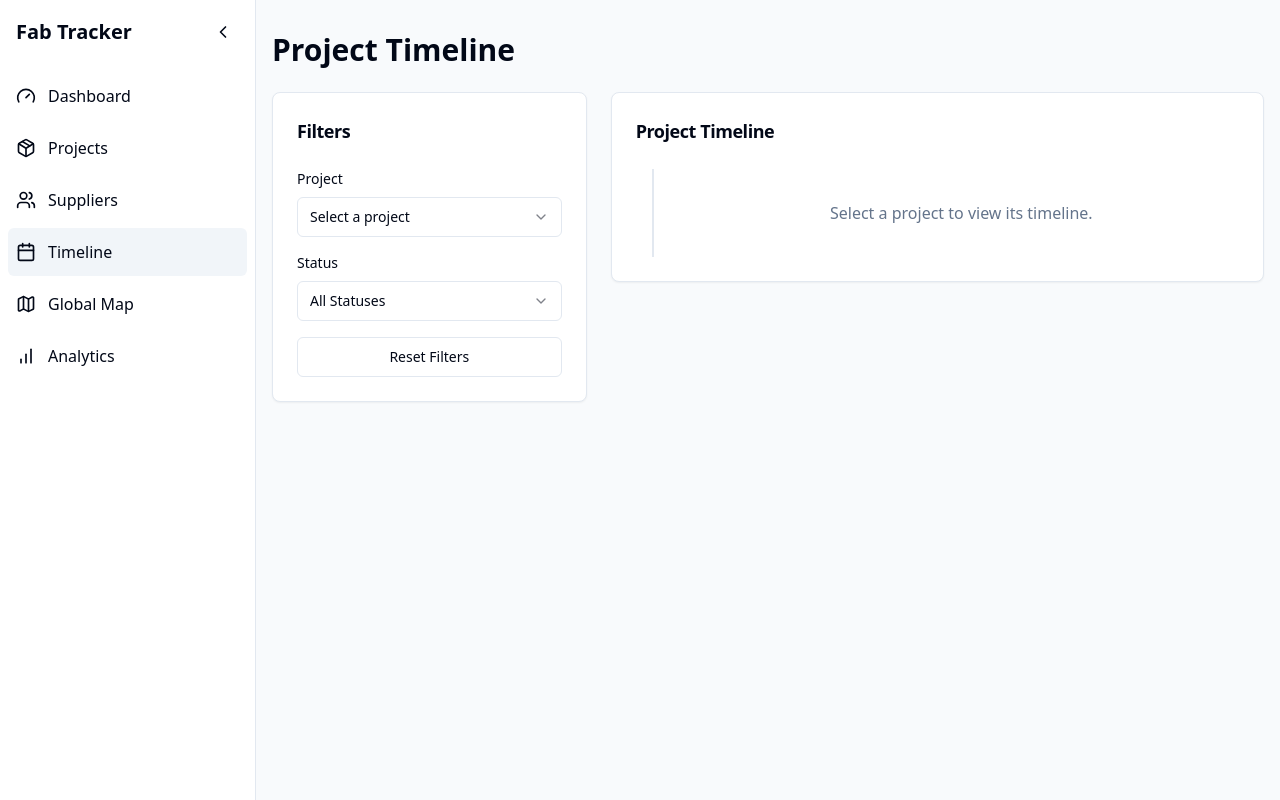
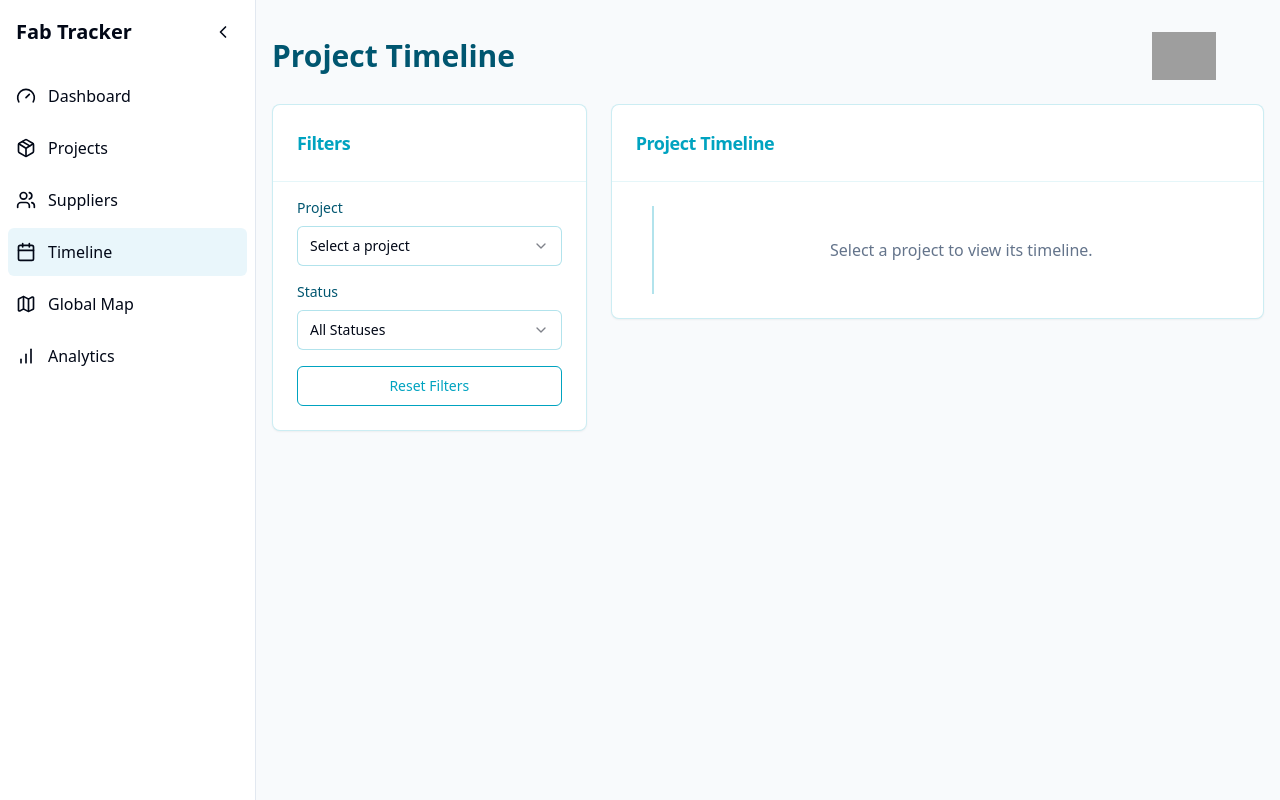
Before and after one commit to haziqridzuan/manufacturing-control-asia-aseps, a React (Vite) app: page /timeline in a window 1280 px wide. Built offline with nearby package versions, Linux system fonts and the light colour scheme; grey boxes are pictures that could not be loaded.

Commit message:
Refactor: Update colors and add company logo
Update the application's color scheme and add the company logo.

```diff
--- a/src/index.css
+++ b/src/index.css
@@ -14,16 +14,16 @@
     --popover: 0 0% 100%;
     --popover-foreground: 222.2 84% 4.9%;
 
-    --primary: 222.2 47.4% 11.2%;
+    --primary: 196 100% 37%; /* Actemium blue color */
     --primary-foreground: 210 40% 98%;
 
-    --secondary: 210 40% 96.1%;
+    --secondary: 196 70% 95%; /* Lighter blue for secondary */
     --secondary-foreground: 222.2 47.4% 11.2%;
 
     --muted: 210 40% 96.1%;
     --muted-foreground: 215.4 16.3% 46.9%;
 
-    --accent: 210 40% 96.1%;
+    --accent: 196 70% 95%; /* Actemium accent color */
     --accent-foreground: 222.2 47.4% 11.2%;
 
     --destructive: 0 84.2% 60.2%;
@@ -31,18 +31,18 @@
 
     --border: 214.3 31.8% 91.4%;
     --input: 214.3 31.8% 91.4%;
-    --ring: 222.2 84% 4.9%;
+    --ring: 196 100% 37%; /* Actemium ring color */
 
     --radius: 0.5rem;
 
-    --sidebar-background: 0 0% 98%;
-    --sidebar-foreground: 240 5.3% 26.1%;
-    --sidebar-primary: 240 5.9% 10%;
+    --sidebar-background: 196 100% 15%; /* Dark blue for sidebar */
+    --sidebar-foreground: 0 0% 100%;
+    --sidebar-primary: 196 100% 37%; /* Actemium blue for sidebar primary */
     --sidebar-primary-foreground: 0 0% 98%;
-    --sidebar-accent: 240 4.8% 95.9%;
-    --sidebar-accent-foreground: 240 5.9% 10%;
-    --sidebar-border: 220 13% 91%;
-    --sidebar-ring: 217.2 91.2% 59.8%;
+    --sidebar-accent: 196 15% 25%;
+    --sidebar-accent-foreground: 0 0% 98%;
+    --sidebar-border: 196 15% 20%;
+    --sidebar-ring: 196 100% 45%;
   }
 
   .dark {
--- a/src/pages/Timeline.tsx
+++ b/src/pages/Timeline.tsx
@@ -3,7 +3,6 @@ import React, { useState } from "react";
 import { Card, CardContent, CardHeader, CardTitle } from "@/components/ui/card";
 import { Select, SelectContent, SelectItem, SelectTrigger, SelectValue } from "@/components/ui/select";
 import { Button } from "@/components/ui/button";
-import { Input } from "@/components/ui/input";
 import { projects, getSupplierById } from "@/data/mockData";
 import { Project, ProjectStatus } from "@/types";
 import { cn } from "@/lib/utils";
@@ -34,21 +33,31 @@ const Timeline = () => {
 
   return (
     <div className="space-y-6">
-      <h1 className="text-3xl font-bold">Project Timeline</h1>
+      <div className="flex items-center justify-between">
+        <h1 className="text-3xl font-bold text-actemium-darkBlue">Project Timeline</h1>
+        <div className="w-40 h-12 relative">
+          {/* Actemium logo */}
+          <img
+            src="https://www.actemium-mixing-process.com/typo3conf/ext/actemium/Resources/Public/img/logo-actemium.svg"
+            alt="Actemium Logo"
+            className="h-full w-full object-contain"
+          />
+        </div>
+      </div>
 
       <div className="grid grid-cols-1 md:grid-cols-3 gap-6">
-        <Card className="md:col-span-1">
-          <CardHeader>
-            <CardTitle className="text-lg">Filters</CardTitle>
+        <Card className="md:col-span-1 border-actemium-blue/20">
+          <CardHeader className="border-b border-actemium-blue/10">
+            <CardTitle className="text-lg text-actemium-blue">Filters</CardTitle>
           </CardHeader>
-          <CardContent className="space-y-4">
+          <CardContent className="space-y-4 pt-4">
             <div>
-              <label className="text-sm font-medium mb-2 block">Project</label>
+              <label className="text-sm font-medium mb-2 block text-actemium-darkBlue">Project</label>
               <Select
                 value={selectedProject || ""}
                 onValueChange={(value) => setSelectedProject(value)}
               >
-                <SelectTrigger>
+                <SelectTrigger className="border-actemium-blue/30 focus:ring-actemium-blue/30">
                   <SelectValue placeholder="Select a project" />
                 </SelectTrigger>
                 <SelectContent>
@@ -61,12 +70,12 @@ const Timeline = () => {
             </div>
 
             <div>
-              <label className="text-sm font-medium mb-2 block">Status</label>
+              <label className="text-sm font-medium mb-2 block text-actemium-darkBlue">Status</label>
               <Select
                 value={filter}
                 onValueChange={(value) => setFilter(value as ProjectStatus | "all")}
               >
-                <SelectTrigger>
+                <SelectTrigger className="border-actemium-blue/30 focus:ring-actemium-blue/30">
                   <SelectValue placeholder="Filter by status" />
                 </SelectTrigger>
                 <SelectContent>
@@ -81,7 +90,7 @@ const Timeline = () => {
 
             <Button
               variant="outline"
-              className="w-full"
+              className="w-full border-actemium-blue text-actemium-blue hover:bg-actemium-blue hover:text-white"
               onClick={() => {
                 setSelectedProject(null);
                 setFilter("all");
@@ -93,18 +102,18 @@ const Timeline = () => {
         </Card>
 
         <div className="md:col-span-2">
-          <Card>
-            <CardHeader>
-              <CardTitle className="text-lg">
+          <Card className="border-actemium-blue/20">
+            <CardHeader className="border-b border-actemium-blue/10">
+              <CardTitle className="text-lg text-actemium-blue">
                 {selectedProject
                   ? `Timeline for ${projects.find(p => p.id === selectedProject)?.name}`
                   : "Project Timeline"}
               </CardTitle>
             </CardHeader>
-            <CardContent>
+            <CardContent className="pt-6">
               <div className="relative">
                 {/* Timeline line */}
-                <div className="absolute left-4 top-0 bottom-0 w-0.5 bg-border"></div>
+                <div className="absolute left-4 top-0 bottom-0 w-0.5 bg-actemium-blue/30"></div>
 
                 {/* Timeline events */}
                 <div className="space-y-6 pl-12 relative">
@@ -114,12 +123,12 @@ const Timeline = () => {
                         {/* Timeline dot */}
                         <div className={cn(
                           "absolute -left-8 w-4 h-4 rounded-full border-2",
-                          event.completed ? "bg-green-500 border-green-600" : "bg-background border-muted-foreground"
+                          event.completed ? "bg-actemium-blue border-actemium-darkBlue" : "bg-background border-actemium-blue/50"
                         )}></div>
 
                         {/* Event content */}
                         <div>
-                          <h3 className="font-medium">{event.title}</h3>
+                          <h3 className="font-medium text-actemium-darkBlue">{event.title}</h3>
                           <p className="text-sm text-muted-foreground">{event.date}</p>
                           <p className="mt-1">{event.description}</p>
                         </div>
--- a/tailwind.config.ts
+++ b/tailwind.config.ts
@@ -1,4 +1,3 @@
-
 import type { Config } from "tailwindcss";
 
 export default {
@@ -64,10 +63,15 @@ export default {
 					ring: 'hsl(var(--sidebar-ring))'
 				},
 				status: {
-					'completed': '#34A853',
-					'in-progress': '#FBBC05',
+					'completed': '#00A3C0', // Actemium blue for completed
+					'in-progress': '#00A3C0', // Actemium blue for in-progress
 					'delayed': '#EA4335',
-					'pending': '#9AA0A6',
+					'pending': '#777777', // Darker grey for pending
+				},
+				actemium: {
+					blue: '#00A3C0',
+					darkBlue: '#005670',
+					grey: '#F2F2F2'
 				}
 			},
 			borderRadius: {
```
